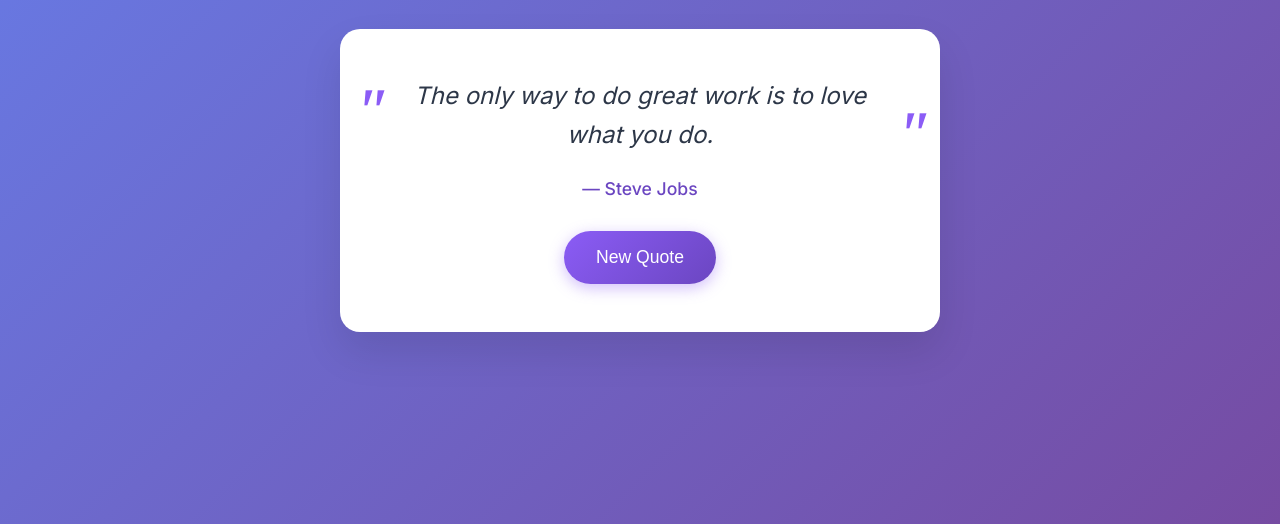
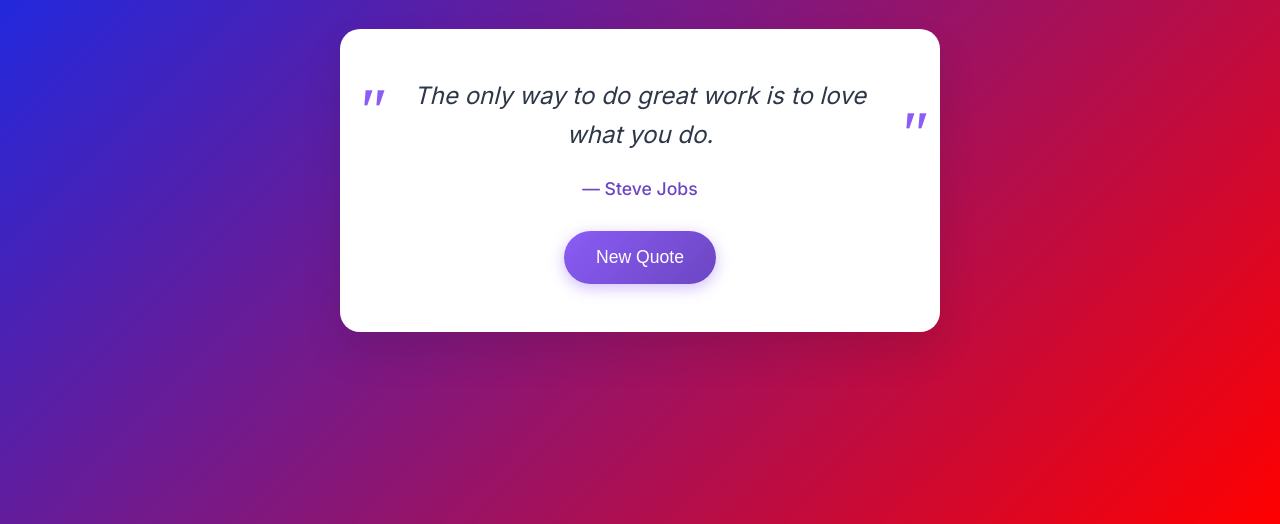
Before and after one commit to reths/Quote_of_the_day, a plain HTML site: page index.html in a window 1280 px wide. Shown: the part 276-800 px from the top of the page. Drawn offline with Linux system fonts and the light colour scheme; no server answers.

Commit message:
Update style.css

```diff
--- a/style.css
+++ b/style.css
@@ -7,7 +7,7 @@
 
 body {
     font-family: 'Inter', -apple-system, BlinkMacSystemFont, 'Segoe UI', Roboto, sans-serif;
-    background: linear-gradient(135deg, #667eea 0%, #764ba2 100%);
+    background: linear-gradient(135deg, #002fff 0%, #ff0000 100%);
     min-height: 100vh;
     display: flex;
     align-items: center;
```
